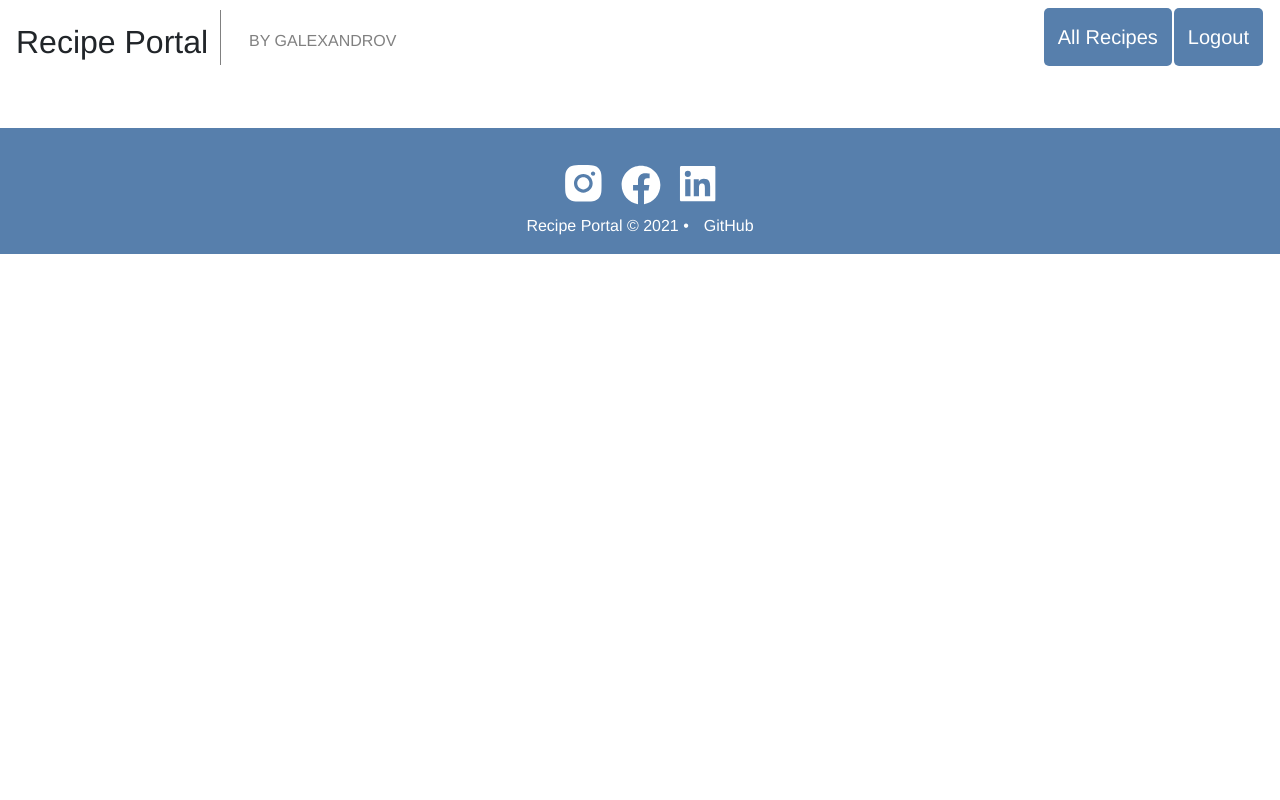
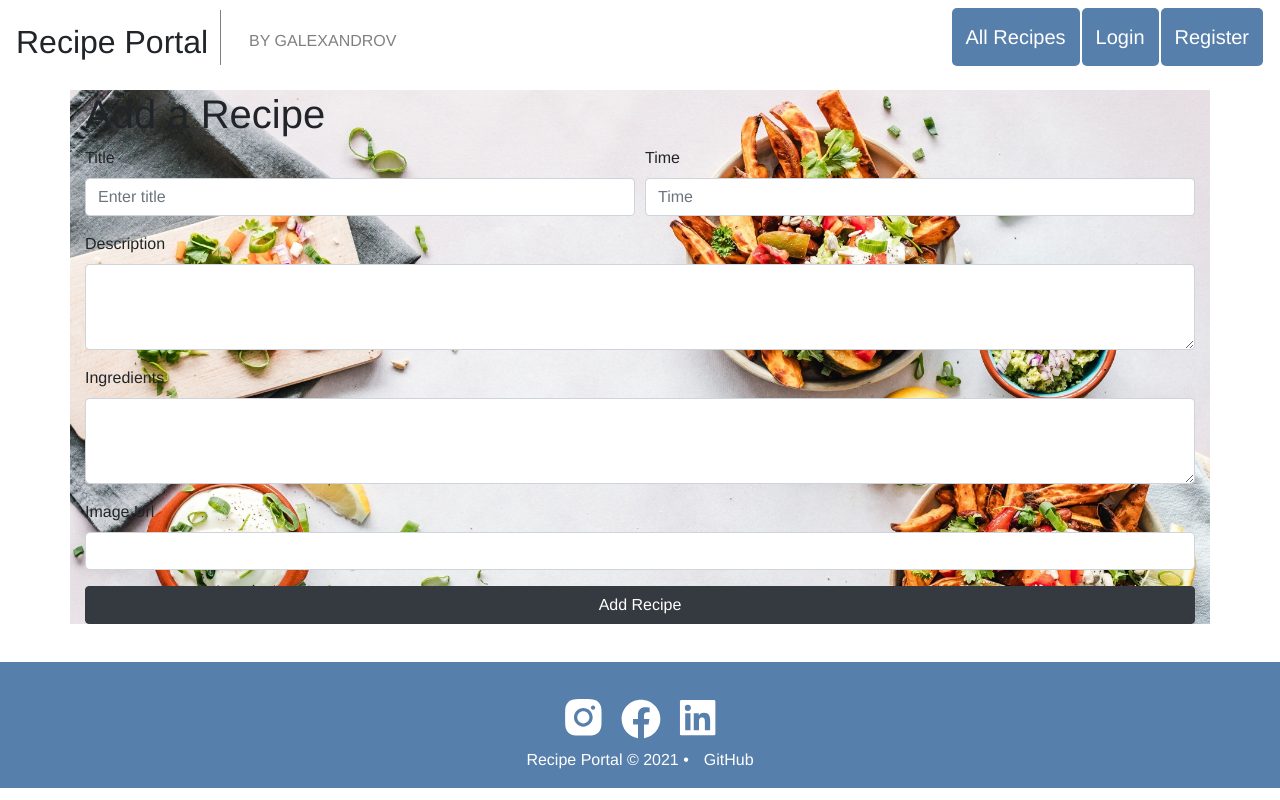
Before and after one commit to georgiAlexandrov5/recipe-portal, a React (Create React App) app: page /add-recipe in a window 1280 px wide. Built offline with nearby package versions, Linux system fonts and the light colour scheme; no server answers.

Commit message:
Added Create and fixed Logout

```diff
--- a/src/App.js
+++ b/src/App.js
@@ -6,8 +6,11 @@ import { Route, Switch, Redirect } from 'react-router-dom';
 import Recipes from "./Components/Recipes/Recipes"
 import Login from "./Components/Login/Login"
 import Register from "./Components/Register/Register"
-import { useEffect, useState } from 'react';
+import AddRecipe from "./Components/Create/AddRecipe"
+import { useEffect, useState, useContext } from 'react';
 import { auth } from './firebase/firebase';
+
+
 
 
 
@@ -16,6 +19,8 @@ import { auth } from './firebase/firebase';
 function App() {
 
   const [user, setUser] = useState(null);
+
+
 
   useEffect(() => {
     auth.onAuthStateChanged(setUser);
@@ -27,9 +32,10 @@ function App() {
     username: user?.email,
   };
 
+
   return (
     <>
-      <Header />
+      <Header {...authInfo}/>
       <Switch>
           <Route path="/" exact render={props => <Recipes {...props} {...authInfo} />} />
           <Route path="/login" component={Login} />
@@ -39,6 +45,8 @@ function App() {
                   authInfo.isAuthenticated = false;
                   return <Redirect to="/" />
                 }} />
+          <Route path="/add-recipe" exact render={props => <AddRecipe {...props} {...authInfo} />} />
+
 
 
 
--- /dev/null
+++ b/src/Components/Create/AddRecipe.css
@@ -0,0 +1,8 @@
+*{
+    box-sizing: border-box;
+    font-family: 'Helvetica', sans-serif;
+}
+
+.container{
+
+}
--- /dev/null
+++ b/src/Components/Create/AddRecipe.js
@@ -0,0 +1,100 @@
+import { Component } from 'react';
+import { Form, Button, Col, Spinner, Alert } from 'react-bootstrap';
+import './AddRecipe.css';
+import background1 from '../../public/background1.jpg';
+import firebase from "../../firebase/firebase";
+
+
+
+
+class  AddRecipe extends Component {
+
+
+
+
+    constructor(props) {
+        super(props);
+        this.state = { title: "", time: "", description: "", author: props.username,  imgUrl: "", ingredients: [] };
+        this.onChangeHandler = this.onChangeHandler.bind(this);
+        this.addRecipe = this.addRecipe.bind(this);
+    }
+    onChangeHandler(e) {
+        e.preventDefault();
+        this.setState({ [e.target.name]: e.target.value });
+
+    };
+
+    addRecipe(newRecipe){
+        const ref = firebase.firestore().collection('recipes');
+        newRecipe.preventDefault()
+        newRecipe = {...this.state};
+        console.log(newRecipe)
+        ref.doc()
+        .set(newRecipe)
+        .catch((err) => {
+            console.log(err)
+        })
+
+        console.log(newRecipe);
+    }
+
+    render() {
+        return (
+            <>
+                <div className='container' style={{ backgroundImage: `url(${background1})`,backgroundSize: 'cover' }}>
+                    <h1 className="heading">Add a Recipe</h1>
+                    <Form onSubmit={this.addRecipe}>
+                        {this.state.alertShow &&
+                            <Alert variant="danger" onClose={() => this.setState({ alertShow: false })} dismissible>
+                                <p>
+                                    {this.state.errors}
+                                </p>
+                            </Alert>
+                        }
+                        <Form.Row>
+                            <Form.Group as={Col} controlId="formGridTitle">
+                                <Form.Label>Title</Form.Label>
+                                <Form.Control type="text" placeholder="Enter title" name="title" required onChange={this.onChangeHandler} />
+                            </Form.Group>
+
+                            <Form.Group as={Col} controlId="formGridPrice">
+                                <Form.Label>Time</Form.Label>
+                                <Form.Control type="number" step="1" placeholder="Time" name="time" required onChange={this.onChangeHandler} />
+                            </Form.Group>
+                        </Form.Row>
+
+                        <Form.Group controlId="formGridDescription.ControlTextarea1">
+                            <Form.Label>Description</Form.Label>
+                            <Form.Control as="textarea" rows={3} name="description" required onChange={this.onChangeHandler} />
+                        </Form.Group>
+
+                        <Form.Group controlId="formGridDescription.ControlTextarea1">
+                            <Form.Label>Ingredients</Form.Label>
+                            <Form.Control as="textarea" rows={3} name="ingredients" required onChange={this.onChangeHandler} />
+                        </Form.Group>
+
+                        <Form.Row>
+
+
+                            <Form.Group as={Col} controlId="formGridImage" >
+                                <Form.Label>Image Url</Form.Label>
+                                <Form.Control name="imgUrl" type="text" required onChange={this.onChangeHandler} />
+                            </Form.Group>
+                        </Form.Row>
+                        {this.state.loading ?
+                            <Button className="col-lg-12" variant="dark" disabled >
+                                Please wait... <Spinner animation="border" />
+                            </Button>
+                            :
+                            <Button className="col-lg-12" variant="dark" type="submit">Add Recipe</Button>
+                        }
+                    </Form>
+                </div>
+            </>
+        )
+    }
+}
+
+
+
+export default AddRecipe;
--- a/src/Components/Header/Header.js
+++ b/src/Components/Header/Header.js
@@ -2,39 +2,46 @@ import { Link } from 'react-router-dom'
 import { auth } from '../../firebase/firebase';
 import { useEffect, useContext } from 'react';
 import AuthContext from '../../firebase/authContext';
-import Context from "../../firebase/authContext"
 import firebase from '../../firebase/firebase';
 
 
 import './Header.css'
-function Header() {
+const Header =({
+    username
+}) => {
 
     const { isAuthenticated } = useContext(AuthContext);
 
 
-    useEffect(() => {
-        if (!isAuthenticated) {
-            return;
-        }
 
-        auth.currentUser.getIdToken()
-            .then(function (idToken) {
-                return fetch('http://localhost:3000', {
-                    headers: {
-                        'Authorization': idToken
-                    }
-                })
-            })
-            .then(res => res.json())
-            .then(data => {
-                console.log(data);
-            });
+    // useEffect(() => {
+    //     if (!isAuthenticated) {
+    //         return;
+    //     }
 
-        useContext.isAuthenticated = true;
+    //     auth.currentUser.getIdToken()
+    //         .then(function (idToken) {
+    //             return fetch('http://localhost:3000', {
+    //                 headers: {
+    //                     'Authorization': idToken
+    //                 }
+    //             })
+    //         })
+    //         .then(res => res.json())
+    //         .then(data => {
+    //             console.log(data);
+    //         });
 
-    }, [isAuthenticated])
+    //     useContext.isAuthenticated = true;
+    //     console.log(isAuthenticated);
+
+
+    // }, [isAuthenticated])
+
+
 
     return (
+
         <>
             <header>
                 <nav className="navbar special-spanner">
@@ -50,12 +57,17 @@ function Header() {
                     < ul >
                         <li><Link className="button" to="/">All Recipes</Link></li>
                         {
-                            isAuthenticated ?
+                            !username ?
                                 <>
                                     <li><Link to="/login"><i className="fas fa-sign-in-alt"></i> Login</Link></li>
                                     <li><Link to="/register"><i className="fas fa-user-plus"></i> Register</Link></li>
                                 </>
-                                : <li><Link to="/logout"><i className="fas fa-user-plus"></i> Logout</Link></li>
+                                : <>
+                                                                <li><Link to="/add-recipe"><i className="fas fa-user-plus"></i>Add Recipe</Link></li>
+
+                                                                <li><Link to="/logout"><i className="fas fa-user-plus" ></i>Logout</Link></li>
+
+                                </>
                         }
                     </ul>
 
```
Also changed, not shown: src/services/Logout.js (deleted). Lines whose indentation alone changed are shown as unchanged.
